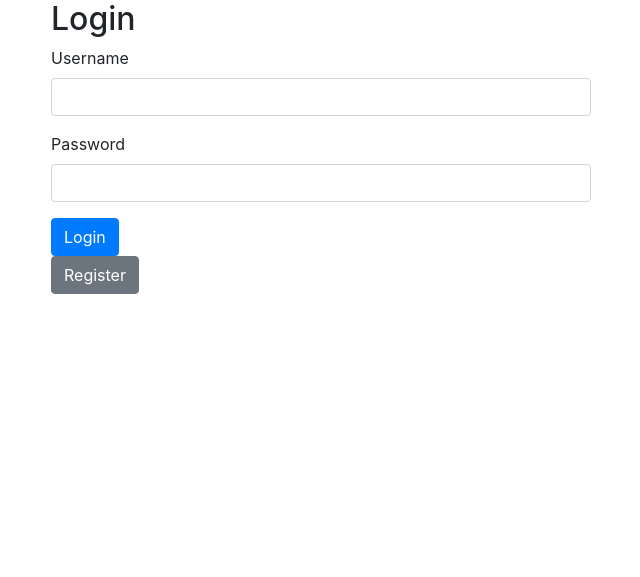
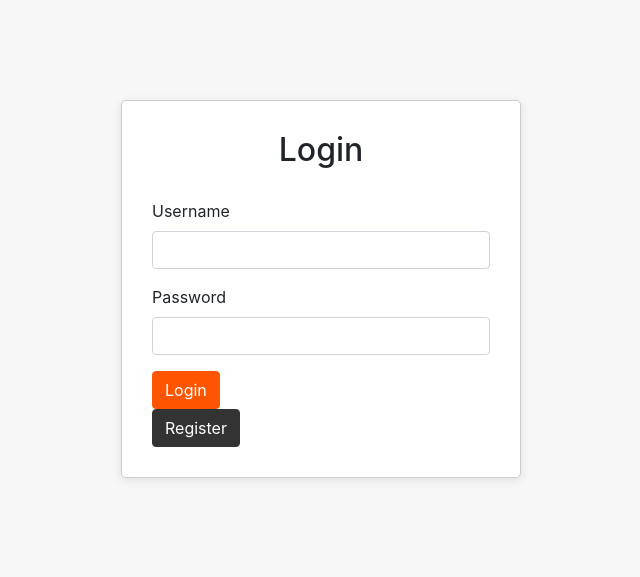
Before and after one commit to Summer23-CSCE-310-Database-Systems/github-setup-minus1chan-group, a Flask app: page /login in a window 1280 px wide. Shown: the top 577 px of the page, without its empty margins (319-959 px from the left). Run offline with Flask 3, Linux system fonts and the light colour scheme; parts of the project's set-up code (start-up, migrations or seed data) failed here and were passed over; some libraries are stand-ins or nearby versions.

Commit message:
styling change

```diff
--- a/templates/login.html
+++ b/templates/login.html
@@ -1,5 +1,4 @@
 <!DOCTYPE html>
-<meta http-equiv="Cache-control" content="no-cache">
 <html>
 <head>
     <title>Login</title>
@@ -7,12 +6,63 @@
     <script src="https://code.jquery.com/jquery-3.5.1.slim.min.js"></script>
     <script src="https://cdn.jsdelivr.net/npm/@popperjs/core@2.9.3/dist/umd/popper.min.js"></script>
     <script src="https://stackpath.bootstrapcdn.com/bootstrap/4.5.0/js/bootstrap.min.js"></script>
+
+    <style>
+        body {
+            background-color: #f7f7f7;
+        }
+
+        .login-container {
+            max-width: 400px;
+            margin: 100px auto;
+            padding: 30px;
+            border: 1px solid #ccc;
+            border-radius: 5px;
+            background-color: #fff;
+            box-shadow: 0px 2px 10px rgba(0, 0, 0, 0.1);
+        }
+
+        .login-title {
+            text-align: center;
+            margin-bottom: 30px;
+        }
+
+        .login-btn-primary {
+            background-color: #ff5500;
+            border-color: #ff5500;
+        }
+
+        .login-btn-primary:hover {
+            background-color: #cc4400;
+            border-color: #cc4400;
+        }
+
+        .register-btn-secondary {
+            background-color: #333;
+            border-color: #333;
+            color: #fff;
+        }
+
+        .register-btn-secondary:hover {
+            background-color: #222;
+            border-color: #222;
+        }
+
+        .modal-dialog {
+            max-width: 400px;
+        }
+
+        .modal-content {
+            border: none;
+            box-shadow: 0px 2px 10px rgba(0, 0, 0, 0.1);
+        }
+    </style>
 </head>
 <body>
     <div class="container">
         <div class="row justify-content-center">
-            <div class="col-md-6">
-                <h2>Login</h2>
+            <div class="col-md-6 login-container">
+                <h2 class="login-title">Login</h2>
                 {% with messages = get_flashed_messages(with_categories=true) %}
                     {% if messages %}
                         {% for category, message in messages %}
@@ -29,13 +79,10 @@
                         <label for="password">Password</label>
                         <input type="password" class="form-control" id="password" name="password" required>
                     </div>
-                    <button type="submit" class="btn btn-primary">Login</button>
+                    <button type="submit" class="btn btn-primary login-btn-primary">Login</button>
                 </form>
-                <button type="button" class="btn btn-secondary" data-toggle="modal" data-target="#registerModal">Register</button>
+                <button type="button" class="btn btn-secondary register-btn-secondary" data-toggle="modal" data-target="#registerModal">Register</button>
 
-                <div class="container">
-                    <div class="row justify-content-center">
-                        <div class="col-md-6">
                 <div class="modal fade" id="registerModal" tabindex="-1" role="dialog" aria-labelledby="registerModalLabel" aria-hidden="true">
                     <div class="modal-dialog" role="document">
                         <div class="modal-content">
@@ -59,14 +106,8 @@
                                         <label for="profile_text">Profile Text</label>
                                         <textarea class="form-control" id="profile_text" name="profile_text" required></textarea>
                                     </div>
-                                                <button type="submit" class="btn btn-primary">Register</button>
+                                    <button type="submit" class="btn btn-primary login-btn-primary">Register</button>
                                 </form>
-                                        </div>
-                                    </div>
-                                </div>
-                            </div>
-                        </div>
-                    </div>
                             </div>
                         </div>
                     </div>
```
Lines whose indentation alone changed are shown as unchanged.
